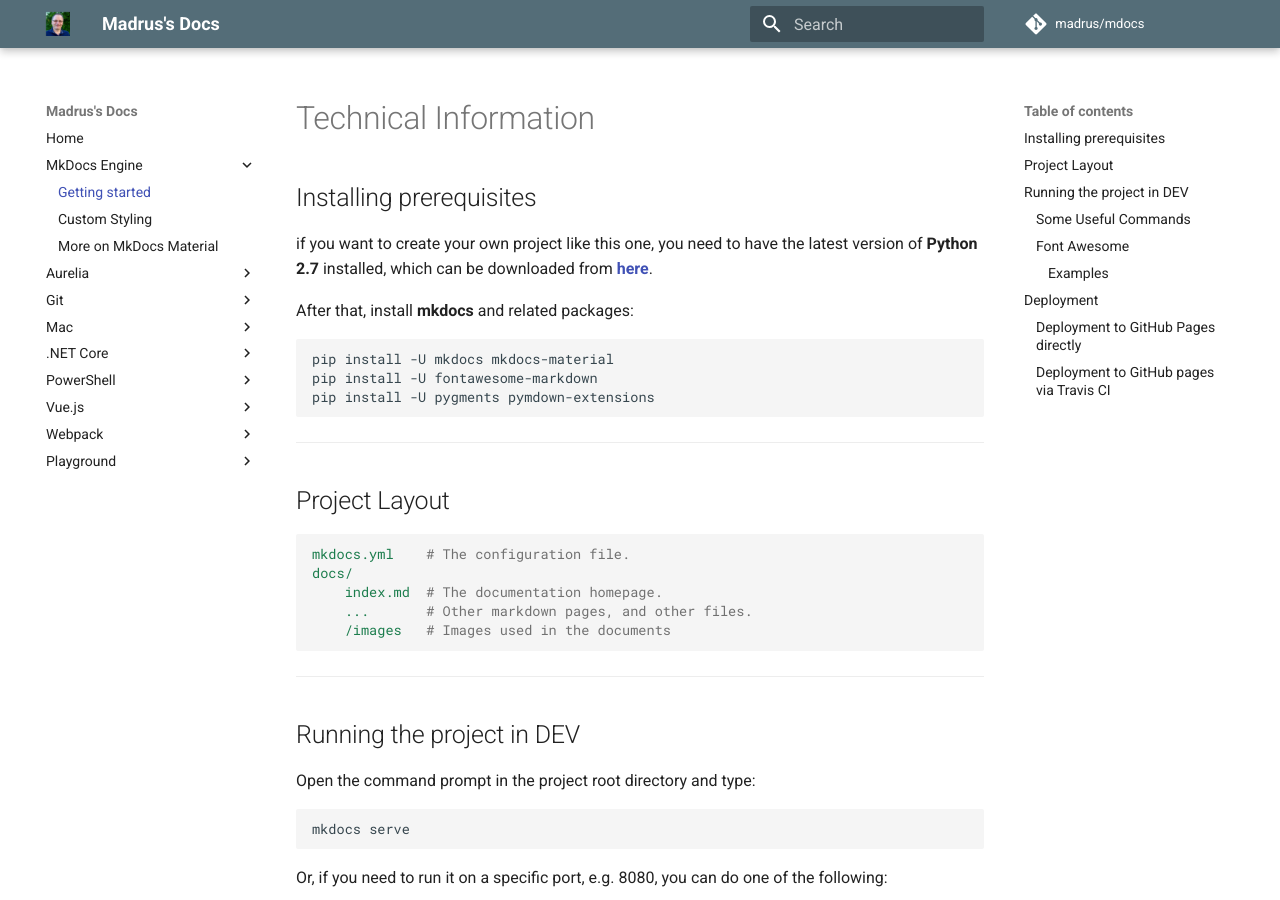
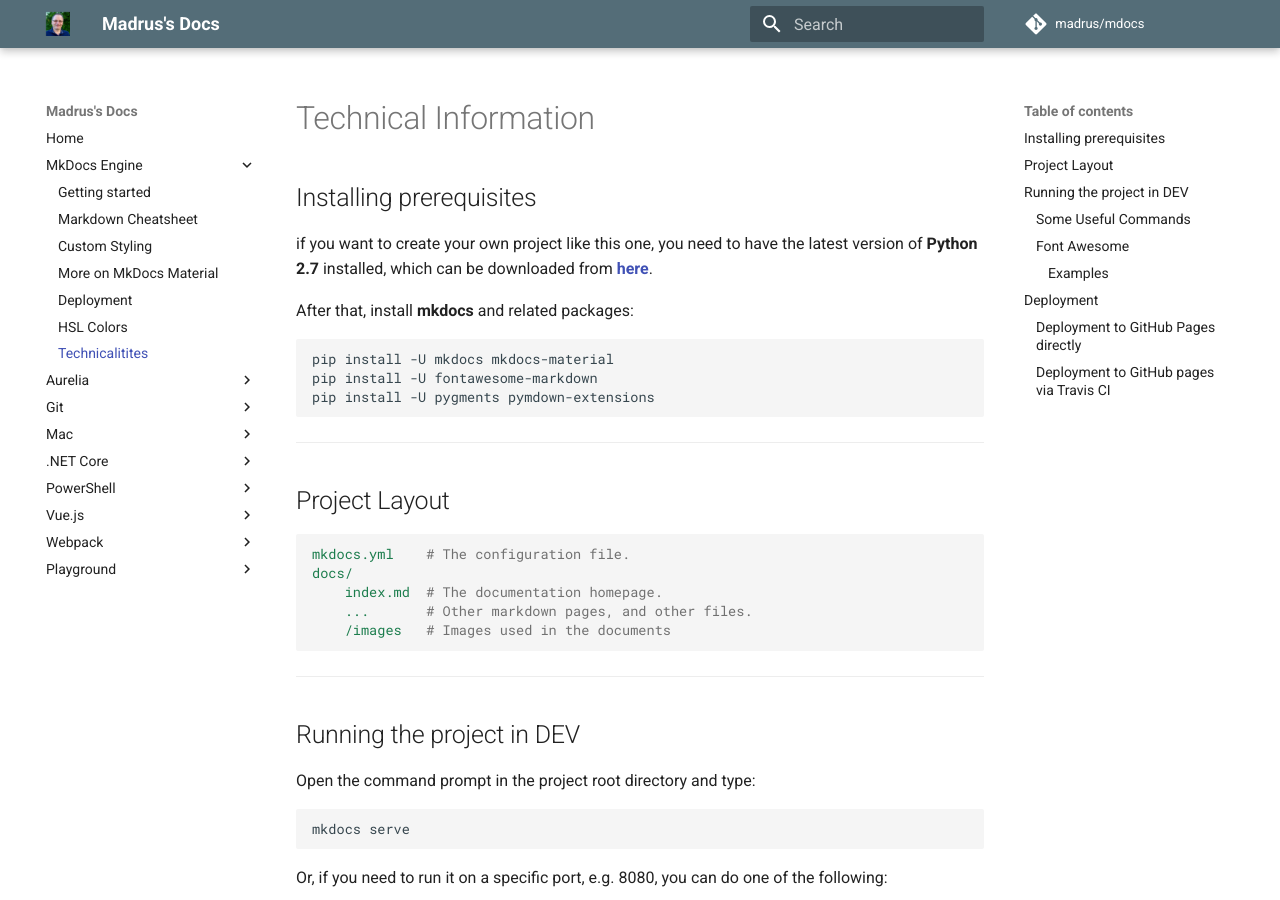
Before and after one commit to madrus/mdocs, an MkDocs documentation site: the page built from docs/engine/technicalities.md, in a window 1280 px wide and 900 px high. Built offline with MkDocs 1.6.1 and Material for MkDocs 9.7.7, drawn with Linux system fonts in a browser that asks for light colours; comment, search, counter and statistics services are not loaded.

Commit message:
fix mkdocs.yml

```diff
--- a/mkdocs.yml
+++ b/mkdocs.yml
@@ -86,9 +86,13 @@ markdown_extensions:
 nav:
   - Home: index.md
   - MkDocs Engine:
-    - Getting started: engine/technicalities.md
+    - Getting started: engine/start.md
+    - Markdown Cheatsheet: engine/cheatsheet.md
     - Custom Styling: engine/styling.md
     - More on MkDocs Material: engine/install.md
+    - Deployment: engine/deployment.md
+    - HSL Colors: engine/md_hsl_colors.md
+    - Technicalitites: engine/technicalities.md
   - Aurelia:
     - Some Technical Notes: aurelia/technicalities.md
   - Git:
```
